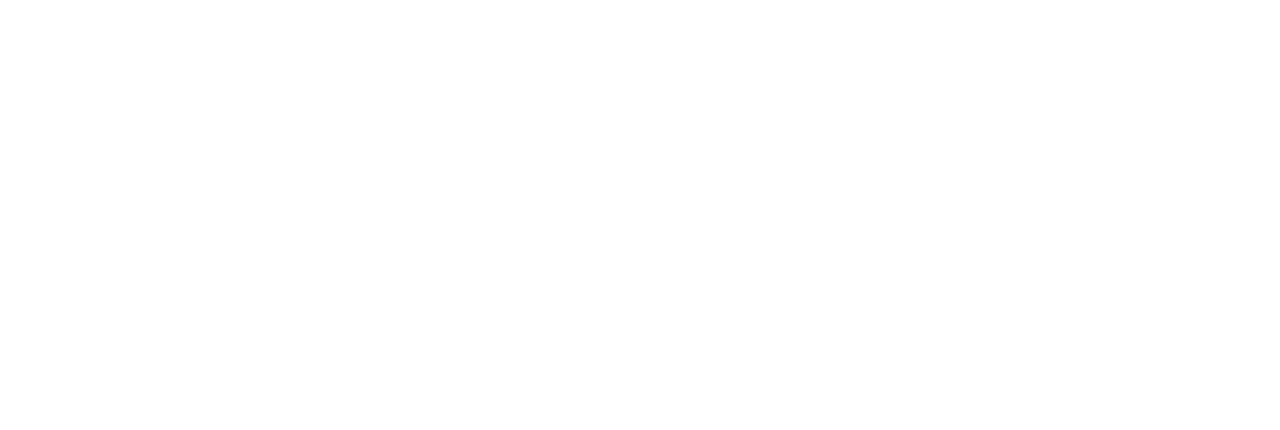
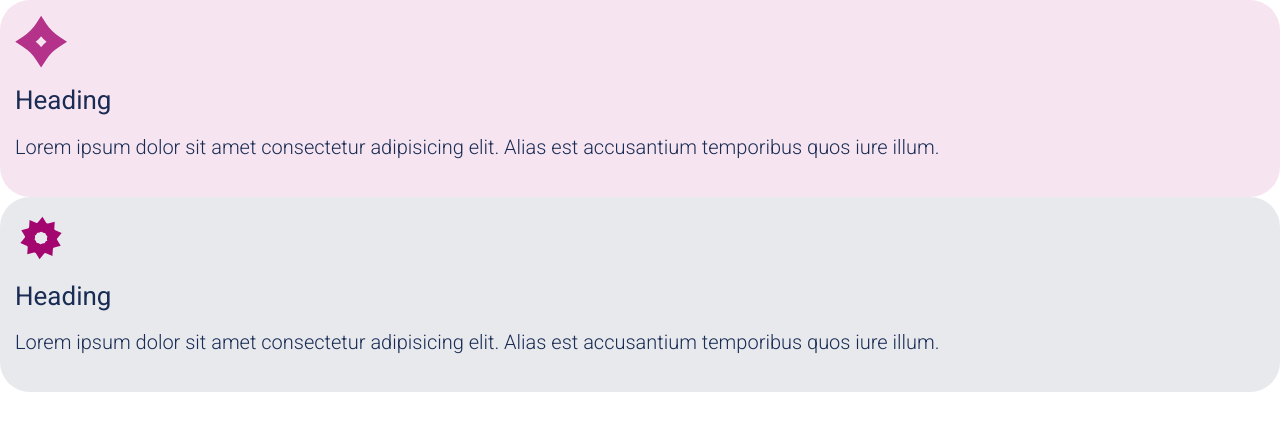
Before and after one commit to samimkabiru/uniabuja-apwen-site, a plain HTML site: page index.html in a window 1280 px wide. Drawn offline with Linux system fonts and the light colour scheme.

Commit message:
Build the about component.

```diff
--- a/css/styles.css
+++ b/css/styles.css
@@ -99,3 +99,25 @@ p {
 .btn--block {
   width: 100%;
 }
+
+/* About */
+.about {
+  padding: 1.5rem;
+  border-radius: 3rem;
+}
+
+.about--primary {
+  background: #a406701a;
+}
+
+.about--secondary {
+  background: #1a2c541a;
+}
+
+.about__heading {
+  margin-top: 1rem;
+}
+
+.about__text {
+  margin-bottom: 2rem;
+}
--- a/index.html
+++ b/index.html
@@ -13,5 +13,22 @@
       rel="stylesheet"
     />
   </head>
-  <body></body>
+  <body>
+    <div class="about about--primary">
+      <img class="about__image" src="images/shuriken.svg" alt="" />
+      <h3 class="about__heading">Heading</h3>
+      <p class="about__text">
+        Lorem ipsum dolor sit amet consectetur adipisicing elit. Alias est
+        accusantium temporibus quos iure illum.
+      </p>
+    </div>
+    <div class="about about--secondary">
+      <img class="about__image" src="images/cog.svg" alt="" />
+      <h3 class="about__heading">Heading</h3>
+      <p class="about__text">
+        Lorem ipsum dolor sit amet consectetur adipisicing elit. Alias est
+        accusantium temporibus quos iure illum.
+      </p>
+    </div>
+  </body>
 </html>
```
Also changed, not shown: component/about.html (added, +16 -0 lines), images/cog.svg (added), images/shuriken.svg (added).
